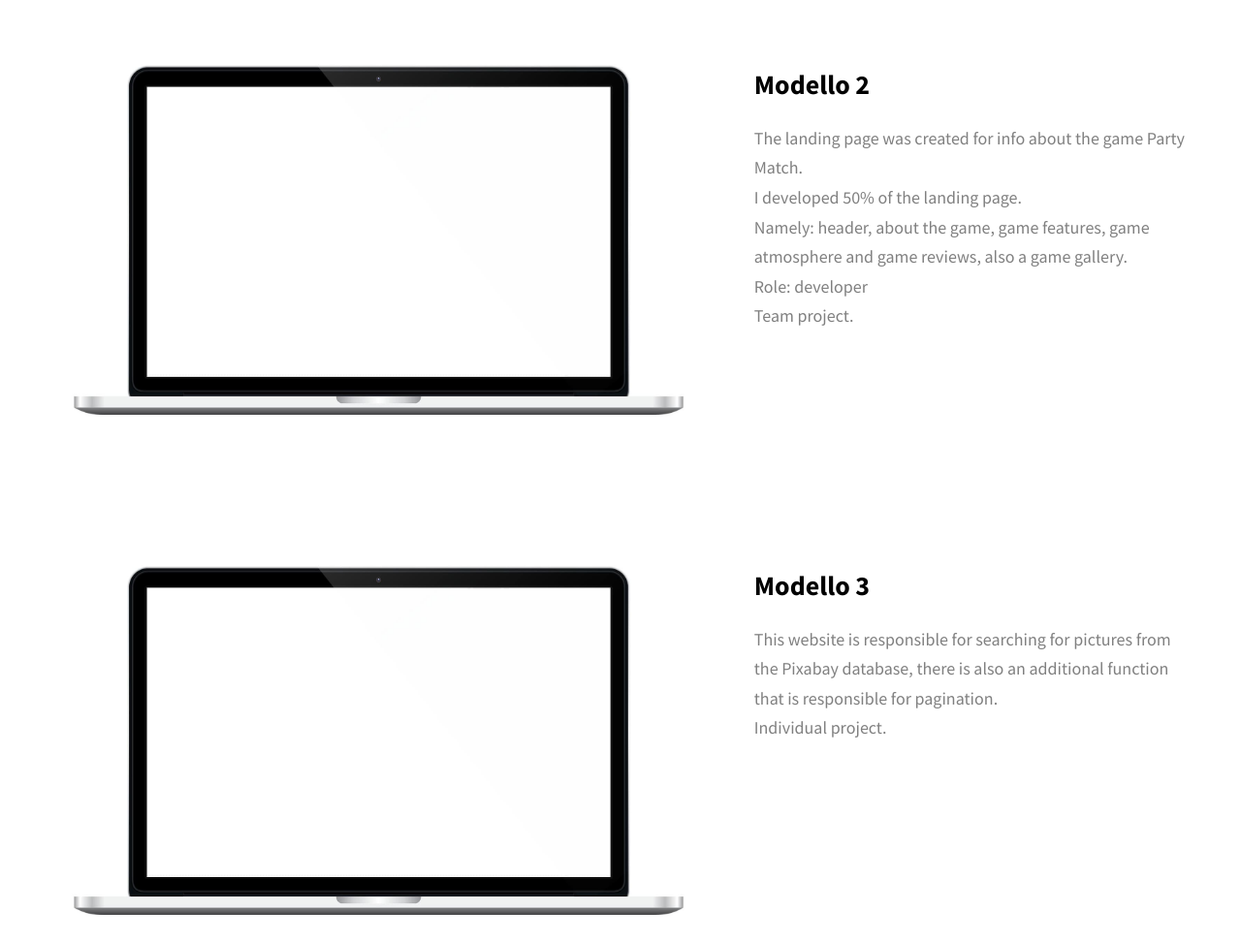
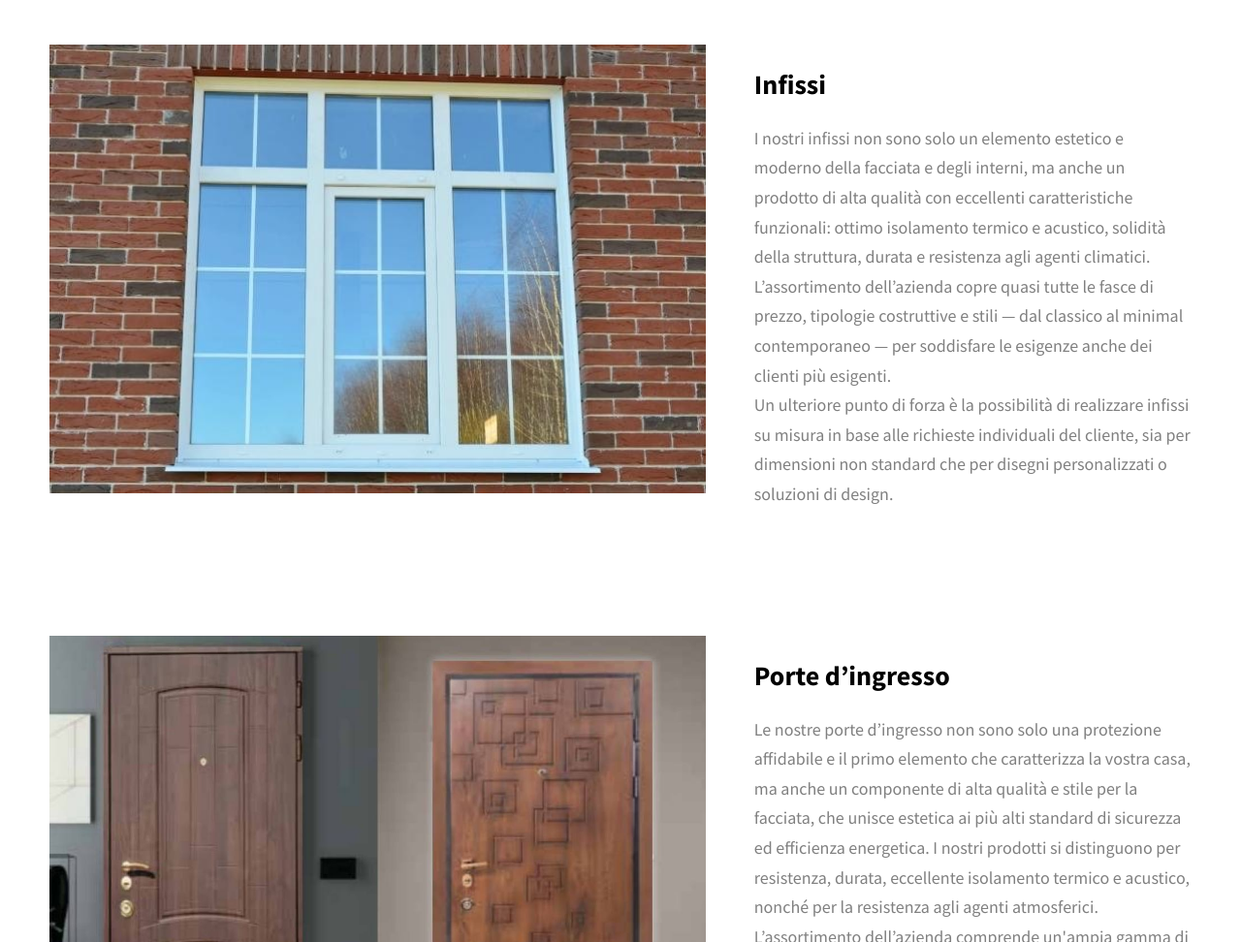
Before and after one commit to DimaMen265/classea4, a website built with Vite: page src/index.html in a window 1280 px wide. Shown: the part 2740-3712 px from the top of the page at 97% size. Built offline with nearby package versions, Linux system fonts and the light colour scheme.

Commit message:
updated products

```diff
--- a/src/css/style.css
+++ b/src/css/style.css
@@ -912,7 +912,7 @@ textarea {
   }
 }
 
-@media only screen and (max-width: 26.6em) {
+@media only screen and (max-width: 27.5em) {
   .main-footer__row-1 {
     flex-direction: column;
   }
@@ -924,7 +924,7 @@ textarea {
   }
 }
 
-@media only screen and (max-width: 26.6em) {
+@media only screen and (max-width: 27.5em) {
   .main-footer__row-1-block-1 {
     margin-right: 0;
   }
@@ -961,7 +961,7 @@ textarea {
   }
 }
 
-@media only screen and (max-width: 26.6em) {
+@media only screen and (max-width: 27.5em) {
   .main-footer__social-cont {
     margin-top: 1rem;
     margin-bottom: 2rem;
--- a/src/index.html
+++ b/src/index.html
@@ -297,41 +297,56 @@
           <div class="projects__row">
             <div class="projects__row-img-cont">
               <img
-                src="./assets/jpeg/project-mockup-example.jpeg"
+                src="./assets/png/infissi.png"
                 alt="Software Screenshot"
                 class="projects__row-img"
                 loading="lazy"
               />
             </div>
             <div class="projects__row-content">
-              <h3 class="projects__row-content-title">Modello 2</h3>
+              <h3 class="projects__row-content-title">Infissi</h3>
               <p class="projects__row-content-desc">
-                The landing page was created for info about the game Party
-                Match. <br />
-                I developed 50% of the landing page. <br />
-                Namely: header, about the game, game features, game atmosphere
-                and game reviews, also a game gallery. <br />
-                Role: developer <br />
-                Team project.
+                I nostri infissi non sono solo un elemento estetico e moderno
+                della facciata e degli interni, ma anche un prodotto di alta
+                qualità con eccellenti caratteristiche funzionali: ottimo
+                isolamento termico e acustico, solidità della struttura, durata
+                e resistenza agli agenti climatici. L’assortimento dell’azienda
+                copre quasi tutte le fasce di prezzo, tipologie costruttive e
+                stili — dal classico al minimal contemporaneo — per soddisfare
+                le esigenze anche dei clienti più esigenti. <br />
+                Un ulteriore punto di forza è la possibilità di realizzare
+                infissi su misura in base alle richieste individuali del
+                cliente, sia per dimensioni non standard che per disegni
+                personalizzati o soluzioni di design.
               </p>
             </div>
           </div>
           <div class="projects__row">
             <div class="projects__row-img-cont">
               <img
-                src="./assets/jpeg/project-mockup-example.jpeg"
+                src="./assets/png/porte-ingresso.png"
                 alt="Software Screenshot"
                 class="projects__row-img"
                 loading="lazy"
               />
             </div>
             <div class="projects__row-content">
-              <h3 class="projects__row-content-title">Modello 3</h3>
+              <h3 class="projects__row-content-title">Porte d’ingresso</h3>
               <p class="projects__row-content-desc">
-                This website is responsible for searching for pictures from the
-                Pixabay database, there is also an additional function that is
-                responsible for pagination. <br />
-                Individual project.
+                Le nostre porte d’ingresso non sono solo una protezione
+                affidabile e il primo elemento che caratterizza la vostra casa,
+                ma anche un componente di alta qualità e stile per la facciata,
+                che unisce estetica ai più alti standard di sicurezza ed
+                efficienza energetica. I nostri prodotti si distinguono per
+                resistenza, durata, eccellente isolamento termico e acustico,
+                nonché per la resistenza agli agenti atmosferici. <br />
+                L’assortimento dell’azienda comprende un'ampia gamma di modelli
+                in diverse fasce di prezzo, soluzioni costruttive e stili — dal
+                classico al minimalismo moderno — affinché ogni cliente possa
+                trovare la porta perfetta per la propria abitazione. <br />
+                Un ulteriore vantaggio è la possibilità di realizzare porte
+                d’ingresso su misura: dimensioni fuori standard, design unico o
+                produzione basata su un disegno fornito dal cliente.
               </p>
             </div>
           </div>
```
Also changed, not shown: src/assets/png/infissi.png (added), src/assets/png/porte-ingresso.png (added).
